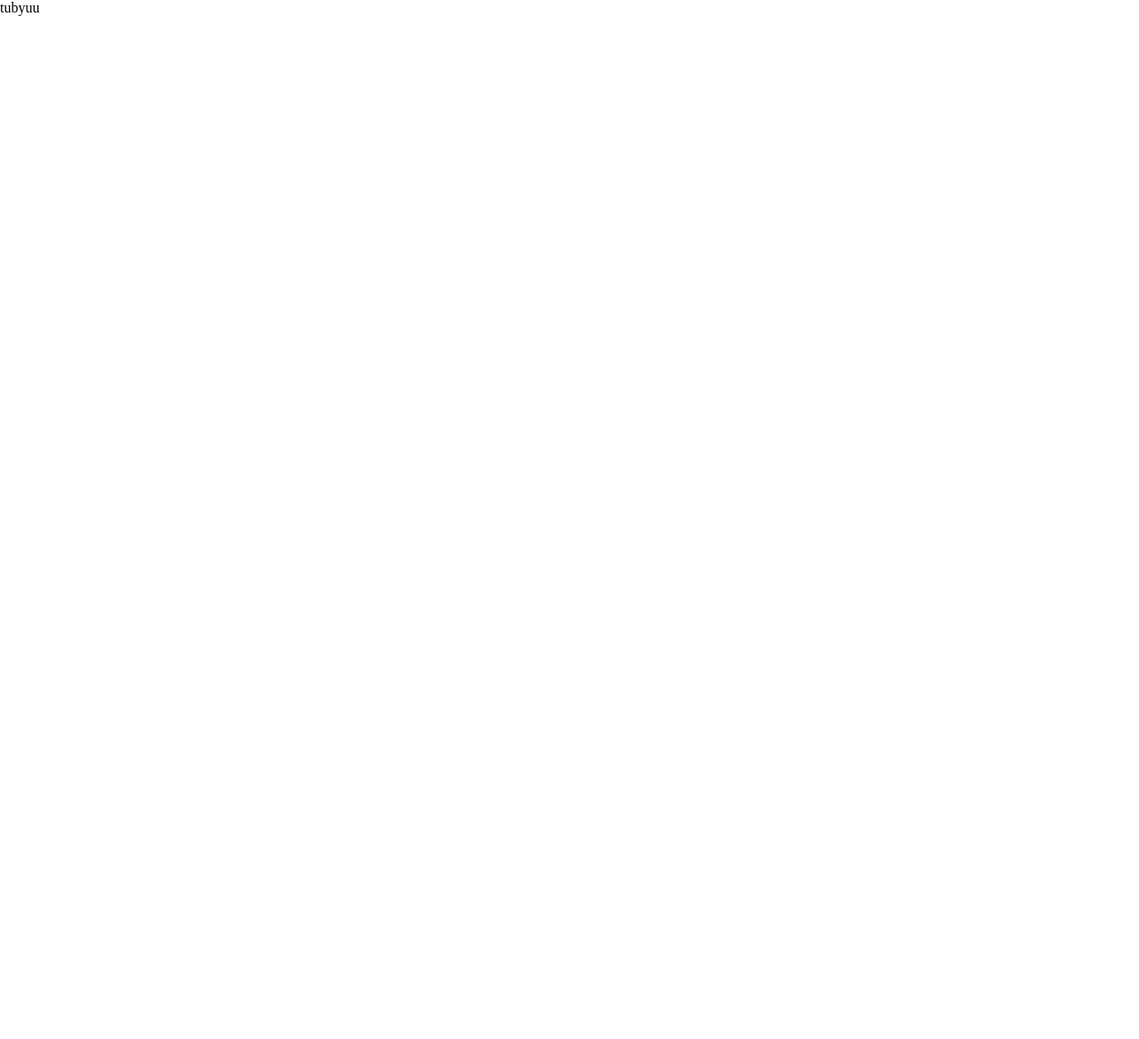
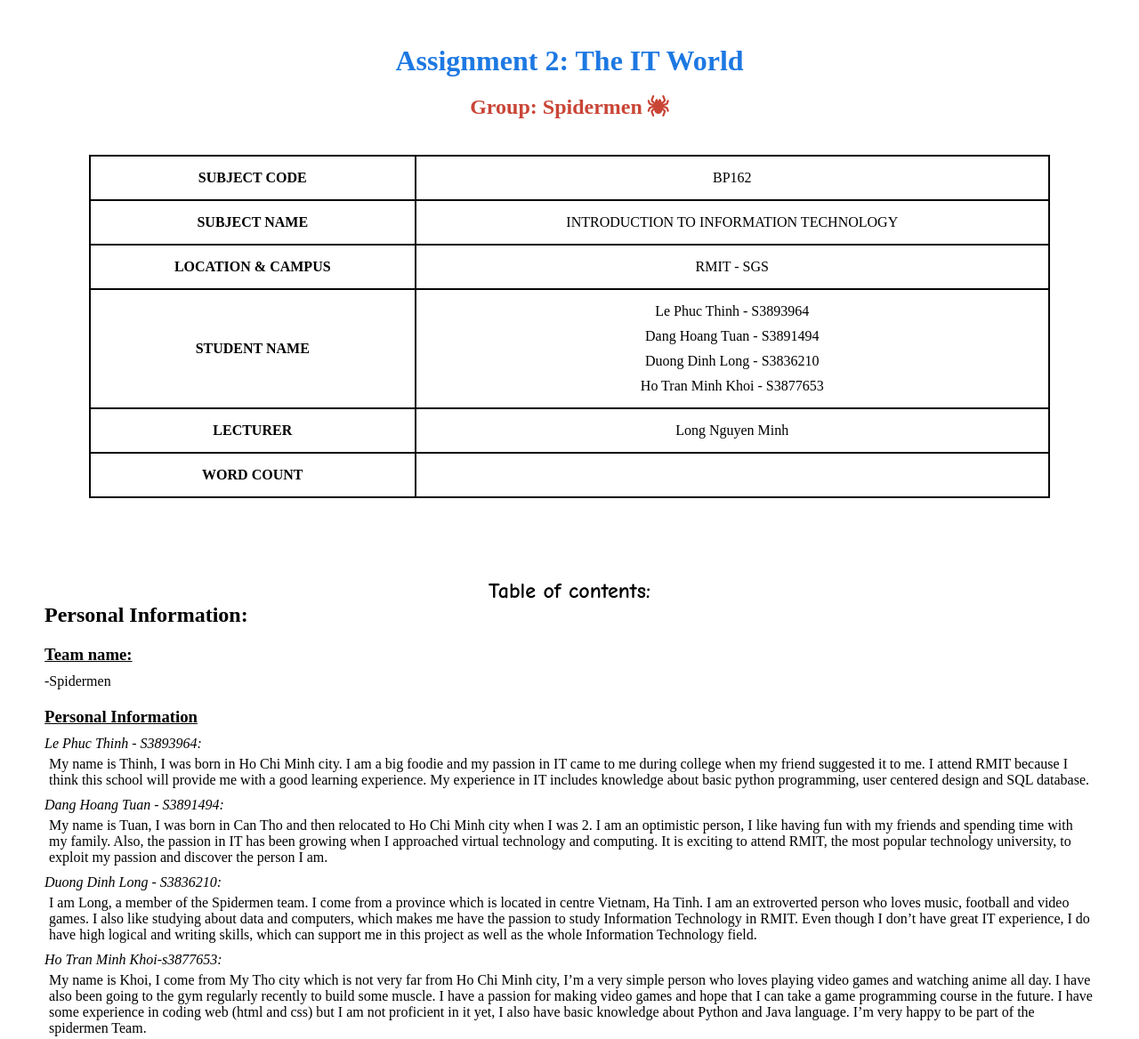
Before and after one commit to s3877653/Group31_IIT_A3_Web, a plain HTML site: page index.html in a window 1280 px wide. Shown: the whole page at 89% size. Before the commit the page ends 800 px from the top, so only its background shows below. Drawn offline with Linux system fonts and the light colour scheme.

Commit message:
add cover page and team profile

```diff
--- a/index.html
+++ b/index.html
@@ -4,14 +4,67 @@
     <meta charset="UTF-8">
     <meta http-equiv="X-UA-Compatible" content="IE=edge">
     <meta name="viewport" content="width=device-width, initial-scale=1.0">
+    <script src="https://kit.fontawesome.com/a063a990c5.js" crossorigin="anonymous"></script>
     <link rel="stylesheet" href="style.css">
     <title>Spidermen_Website</title>
 </head>
 <body>
     <div class="main">
-
-        <div class="table-of-content">tubyuu</div>
-        <div class="team-profile"></div>
+        <div class="coverpage page-layout">
+            <h1 class="coverp-title">Assignment 2: The IT World
+            </h1>
+            <h2 class="group-name" style="margin-top: 20px">Group: Spidermen <i class="fas fa-spider"></i></h2>
+            <table style="width:100%">
+                <tr>
+                    <th>SUBJECT CODE</th>
+                    <td>BP162</td>
+                </tr>
+                <tr>
+                    <th>SUBJECT NAME</th>
+                    <td>INTRODUCTION TO INFORMATION TECHNOLOGY</td>
+                </tr>
+                <tr>
+                    <th>LOCATION & CAMPUS</th>
+                    <td>RMIT - SGS</td>
+                </tr>
+                <tr>
+                    <th>STUDENT NAME</th>
+                    <td>
+                        <p >Le Phuc Thinh - S3893964</p>
+                        <p class="tp"> Dang Hoang Tuan - S3891494</p>
+                        <p class="tp">Duong Dinh Long - S3836210</p>
+                        <p class="tp">Ho Tran Minh Khoi - S3877653</p>
+                    </td>
+                </tr>
+                <tr>
+                    <th>LECTURER</th>
+                    <td>Long Nguyen Minh</th>
+                </tr>
+                <tr>
+                    <th>WORD COUNT</th>
+                    <td></td>
+                </tr>
+            </table>
+          </div>
+        <div class="table-of-content">
+            <h2 class="toc-title">Table of contents:</h2>
+        </div>
+        <div class="team-profile">
+            <h2>Personal Information:</h2>
+            <h3>Team name:</h3>
+            <p>-Spidermen</p>
+            <h3>Personal Information</h3>
+            <p><i>Le Phuc Thinh - S3893964:</i></p>
+            <p style="margin: 5px 0px 10px 5px"> My name is Thinh, I was born in Ho Chi Minh city. I am a big foodie and my passion in IT came to me during college when my friend suggested it to me. I attend RMIT because I think this school will provide me with a good learning experience. My experience in IT includes knowledge about basic python programming, user centered design and SQL database.</p>
+            <p><i>Dang Hoang Tuan - S3891494:</i></p>
+            <p style="margin: 5px 0px 10px 5px">My name is Tuan, I was born in Can Tho and then relocated to Ho Chi Minh city when I was 2. I am an optimistic person, I like having fun with my friends and spending time with my family. Also, the passion in IT has been growing when I approached virtual technology and computing. It is exciting to attend RMIT, the most popular technology university, to exploit my passion and discover the person I am.</p>
+            <p><i>Duong Dinh Long - S3836210:</i></p>
+            <p style="margin: 5px 0px 10px 5px">I am Long, a member of the Spidermen team. I come from a province which is located in centre Vietnam,
+                Ha Tinh. I am an extroverted person who loves music, football and video games. I also like studying about data and computers, which makes me have the passion to study Information Technology in RMIT. Even though I don’t have great IT experience, I do have high logical and writing skills, which can support me in this project as well as the whole Information Technology field.
+                </p>
+            <p><i>Ho Tran Minh Khoi-s3877653:</i></p>
+            <p style="margin: 5px 0px 10px 5px">My name is Khoi, I come from My Tho city which is not very far from Ho Chi Minh city, I’m a very simple person who loves playing video games and watching anime all day. I have also been going to the gym regularly recently to build some muscle. I have a passion for making video games and hope that I can take a game programming course in the future. I have some experience in coding web (html and css) but I am not proficient in it yet, I also have basic knowledge about Python and Java language. I’m very happy to be part of the spidermen Team.</p>
+        </div>
         <div class="tools"></div>
         <div class="project-description">
             <div class="overview"></div>
--- a/style.css
+++ b/style.css
@@ -3,3 +3,44 @@
     margin:0;
     box-sizing: border-box;
 }
+h3{
+    margin-top: 20px;
+    margin-bottom: 10px;
+    text-decoration: underline;
+}
+.main{
+    margin:0px 50px 0 50px;
+}
+.page-layout{
+    padding: 50px;
+}
+.coverp-title{
+    text-align: center;
+    color:#1d78e2;
+}
+.group-name{
+    text-align: center;
+    color:#c94536;
+}
+.cover-footer{
+    text-align: center;
+    font-weight: 600;
+}
+table{
+    margin: 40px 0px 40px 0px;
+}
+table, th, td {
+    border: 2px solid #000;
+    border-collapse: collapse;
+    text-align: center;
+  }
+th, td {
+  padding: 15px;
+}
+.tp{
+    padding-top: 10px;
+}
+.toc-title{
+    font-family: Comic Sans MS;
+    text-align: center;
+}
```
